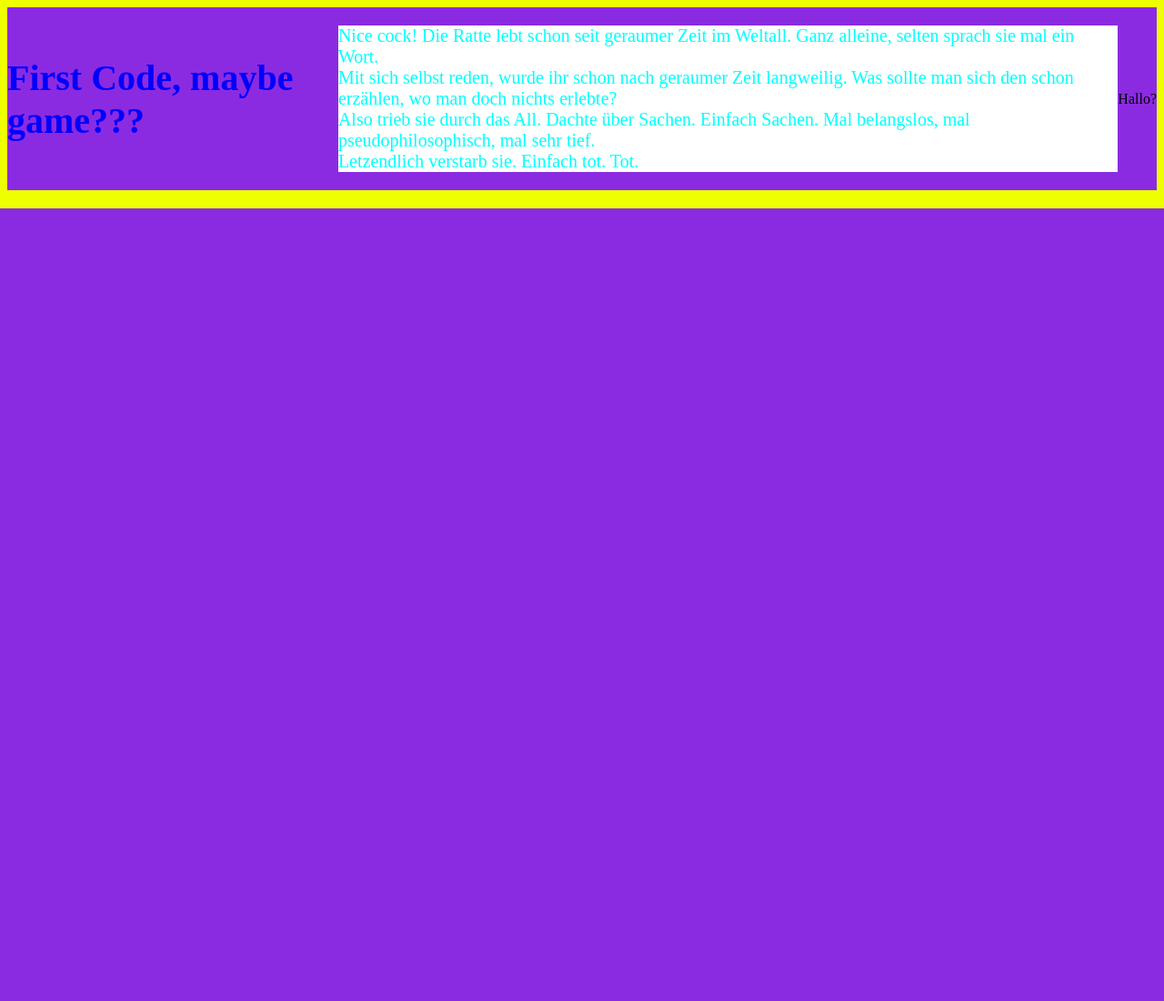
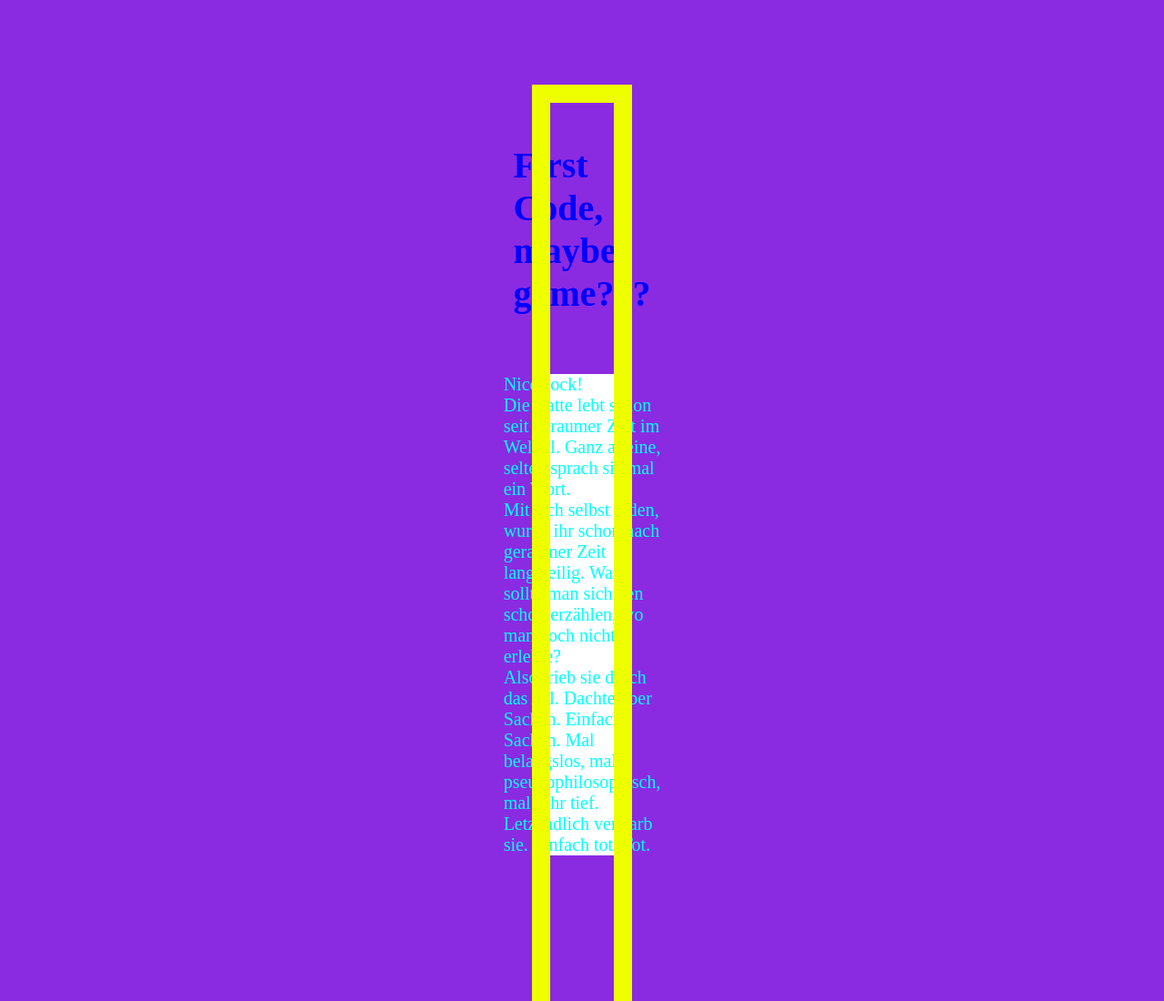
Before and after one commit to sheeshkebap/Code1, a plain HTML site: page FirstCode/FirstCode.html in a window 1280 px wide. Shown: the top 1100 px of the page at 91% size. Before the commit the page ends 800 px from the top, so only its background shows below. Drawn offline with Linux system fonts and the light colour scheme.

Commit message:
css-training

```diff
--- a/FirstCode/FirstCode.html
+++ b/FirstCode/FirstCode.html
@@ -8,15 +8,60 @@
     <link rel="stylesheet" href="style.css">
 </head>
 <body>
+    <br>
     <h1>First Code, maybe game???</h1> <br>
-    <br>
     <p>
-        Nice cock!
+        Nice cock! <br>
         Die Ratte lebt schon seit geraumer Zeit im Weltall. Ganz alleine, selten sprach sie mal ein Wort. <br>
         Mit sich selbst reden, wurde ihr schon nach geraumer Zeit langweilig. Was sollte man sich den schon erzählen, wo man doch nichts erlebte? <br>
         Also trieb sie durch das All. Dachte über Sachen. Einfach Sachen. Mal belangslos, mal pseudophilosophisch, mal sehr tief. <br>
         Letzendlich verstarb sie. Einfach tot. Tot.
     </p>
-    Hallo?
+    <br>
+    <br>
+    <br>
+    <br>
+    <br>
+    <br>
+    <br>
+    <br>
+    <br>
+    <br>
+    <br>
+    <br>
+    <br>
+    <br>
+    <br>
+    <br>
+    <br>
+    <br>
+    <br>
+    <br>
+    <br>
+    <br>
+    <br>
+    <br>
+    <br>
+    <br>
+    <br>
+    <br>
+    <br>
+    <br>
+    <br>
+    <br>
+    <br>
+    <br>
+    <br>
+    <br>
+    <br>
+    <br>
+    <br>
+    <br>
+    <br>
+    <br>
+    <br>
+    <br>
+    <br>
+        Hallo?
 </body>
 </html>
--- a/FirstCode/style.css
+++ b/FirstCode/style.css
@@ -1,18 +1,25 @@
 body {
     font-family: 'Times New Roman', Times, serif;
     background-color: blueviolet;
-    display: flex;
-    align-items: center;
-    justify-content:center;
     outline: 20px solid #eeff00;
-}
-p {
+    margin-left: 16cm;
+    margin-right: 16cm;
+    margin-top: 3cm;
+
+    p {
         color:aqua;
         font-size: 15pt;
         background: white;
+        display: flex;
+        justify-content: center;
+        align-items: center;
 }
 h1 {
     font-size: 30pt;
     color: blue;
     font-weight: bold;
+    display: flex;
+    justify-content: center;
+    align-items: center;
 }
+}
```
